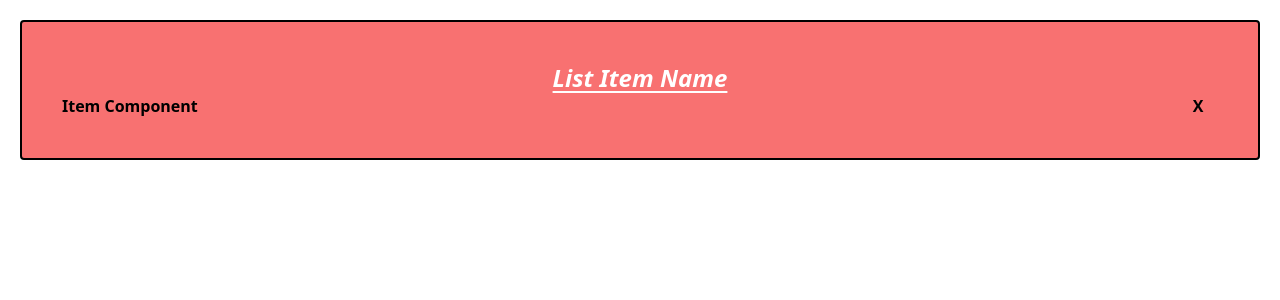
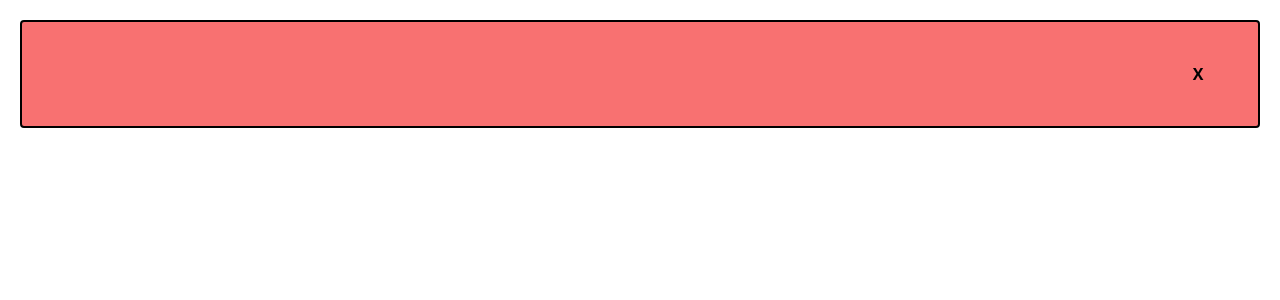
Before and after one commit to ComputerScienceWarrior/todo, a React (Create React App) app: page / in a window 1280 px wide. Shown: the top 300 px of the page. Built offline with nearby package versions, Linux system fonts and the light colour scheme; the HTML template or start-up script is replaced by a standard one.

Commit message:
Adds in use of props

```diff
--- a/src/components/Item.jsx
+++ b/src/components/Item.jsx
@@ -1,23 +1,12 @@
 import React from "react";
 
-const Item = () => {
-    // const style={
-    //     fontWeight: "bold",
-    //     color: "black",
-    //     border: "solid red 1px",
-    //     borderRadius: "5px",
-    //     width: "75%",
-    //     margin: "auto",
-    //     padding: "15px",
-    //     display: "flex",
-    //     flexDirection: "row"
-    // }
+const Item = (props) => {
     return(
         <div className="border-2 border-black p-10 m-5 rounded bg-red-400 font-bold">
-            <h1 className="text-2xl italic text-white underline underline-offset-4">List Item Name</h1>
-            <div className="flex flex-row justify-between"> {/* props.itemName  */}
-                <div className="float-left">Item Component</div>
-                <div className="float-right w-10 cursor-pointer" onClick={() => console.log("Closed")}>X</div>
+            <h1 className="text-2xl italic text-white underline underline-offset-4">{props.name}</h1>
+            <div className="flex flex-row justify-between">
+                <div className="float-left">{props.description}</div>
+                <div className="float-right w-10 cursor-pointer" onClick={() => console.log(`Closed task '${props.name}'.`)}>X</div>
             </div>
         </div>
     )
```
